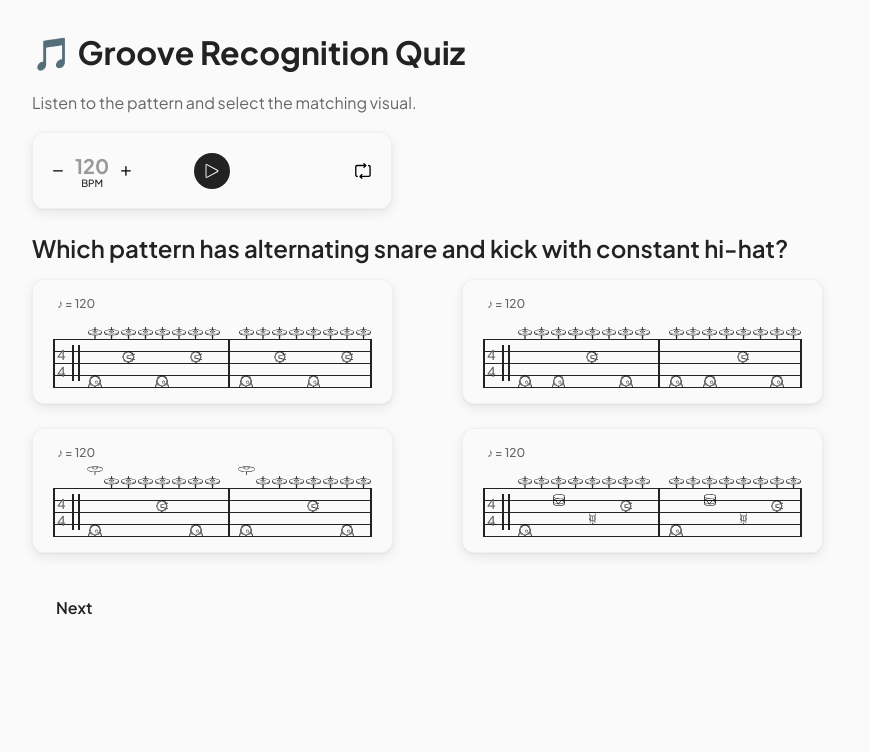
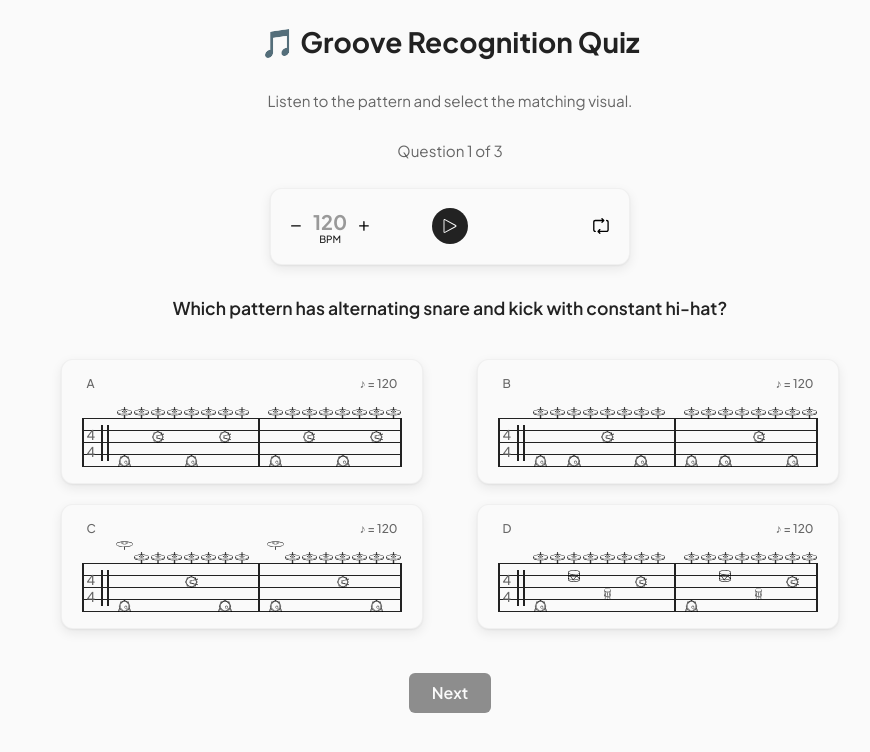
Before and after one commit to w-gluza/ghostnote, a Next.js app: page /quiz in a window 1280 px wide. Shown: the top 752 px of the page, without its empty margins (190-1060 px from the left). Built offline with nearby package versions, Linux system fonts and the light colour scheme.

Commit message:
styling: quiz page

```diff
--- a/app/components/quiz/Quiz.module.css
+++ b/app/components/quiz/Quiz.module.css
@@ -1,64 +1,81 @@
 .container {
-  padding: 2rem;
-  max-width: 900px;
+  padding: 1.5rem;
+  max-width: 860px;
   margin: 0 auto;
   font-family: var(--font-sans);
+  display: flex;
+  flex-direction: column;
+  gap: 1.25rem;
 }
 
 .heading {
-  font-size: 2rem;
-  margin-bottom: 1rem;
+  font-size: 1.75rem;
+  font-weight: 700;
+  margin-bottom: 0.5rem;
+  text-align: center;
 }
 
 .instruction {
-  margin-bottom: 1rem;
+  font-size: 0.95rem;
   color: var(--color-gray-600);
+  text-align: center;
+  margin-bottom: 0.25rem;
 }
 
-.audio {
-  margin-bottom: 1.5rem;
-  width: 100%;
+.player-container {
+  display: flex;
+  justify-content: center;
 }
 
 .question {
   font-weight: 600;
-  margin: 1.5rem 0 1rem;
+  font-size: 1.1rem;
+  margin: 0.75rem 0;
+  text-align: center;
 }
 
 .grid {
   display: grid;
-  grid-template-columns: repeat(2, 1fr);
-  gap: 1.5rem;
-  align-items: start;
+  grid-template-columns: repeat(auto-fit, minmax(360px, 1fr));
+  gap: 1.25rem;
+  justify-items: center;
+  margin-top: 0.5rem;
 }
 
-.card {
-  border: 2px solid var(--color-gray-300);
-  border-radius: 12px;
-  padding: 1rem;
+.submit {
+  align-self: center;
+  margin-top: 1.5rem;
+  padding: 0.6rem 1.4rem;
+  font-weight: 600;
+  font-size: 1rem;
+  border: none;
+  border-radius: 6px;
+  background-color: var(--color-black);
+  color: var(--color-white);
   cursor: pointer;
-  transition: border-color 0.2s ease;
-  background: var(--color-white);
+  transition: background-color 0.2s ease;
 }
 
-.card:hover {
-  border-color: var(--color-gray-600);
+.submit:disabled {
+  opacity: 0.5;
+  cursor: not-allowed;
 }
 
-.selected {
-  border-color: var(--color-black);
+.submit:hover:enabled {
+  background-color: var(--color-gray-600);
 }
 
-.cardLabel {
-  font-weight: bold;
+/* Optional: result section */
+.result {
+  text-align: center;
+  margin-top: 2rem;
+}
+
+.result h2 {
+  font-size: 1.5rem;
   margin-bottom: 0.5rem;
 }
 
-.submit {
-  margin-top: 2rem;
-  padding: 0.75rem 1.5rem;
-  font-weight: 600;
-  font-size: 1rem;
-  border: none;
-  border-radius: 8px;
+.result p {
+  font-size: 1.1rem;
 }
--- a/app/components/quiz/Quiz.tsx
+++ b/app/components/quiz/Quiz.tsx
@@ -44,7 +44,14 @@ const Quiz = () => {
             Listen to the pattern and select the matching visual.
           </p>
 
-          <DrumMachine pattern={question.correctPattern} />
+          <p className={styles.instruction}>
+            Question {currentQuestion + 1} of {quizData.length}
+          </p>
+
+          <div className={styles["player-container"]}>
+            <DrumMachine pattern={question.correctPattern} />
+          </div>
+
           <h2 className={styles.question}>{question.question}</h2>
 
           <div className={styles.grid}>
@@ -59,6 +66,7 @@ const Quiz = () => {
                   pattern={option.pattern}
                   tempo={120}
                   timeSignature={[4, 4]}
+                  label={option.label}
                 />
               </PatternCard>
             ))}
```
